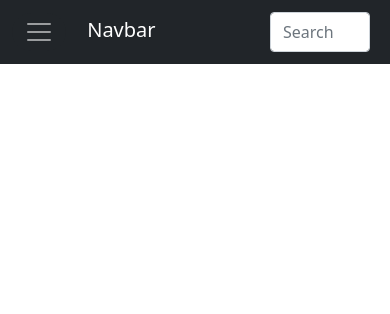
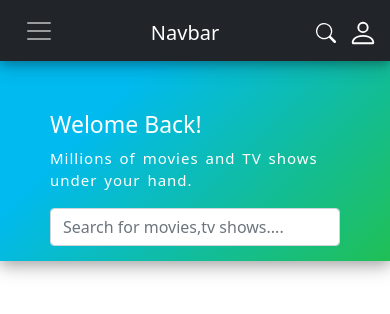
Before and after one commit to AliFikry/newWebsite.github.io, a plain HTML site: page index.html in a window 390 px wide. Drawn offline with nearby package versions, Linux system fonts and the light colour scheme.

Commit message:
Add files via upload

```diff
--- a/css/style.scss
+++ b/css/style.scss
@@ -3,6 +3,7 @@
 
 }
 .navbar{
+    box-shadow: 0 4px 8px 0 rgba(0, 0, 0, 0.2), 0 6px 20px 0 rgba(0, 0, 0, 0.19);
     .navbar-toggler{
         border-radius: 180px;
         background-color: #212529;
@@ -10,6 +11,12 @@
     button:hover{
         background-color: rgba(119, 119, 119, 0.24);
     }
+    xl{
+        margin-top: 5px;
+    }
+}
+.first{
+    display: none;
 }
 .search{
     display: flex;
@@ -21,22 +28,57 @@
         background-color: #212529;
 
     }
-    :hover{
+    .sign {
+        svg{
+            margin-top: 5px;
+            color: white;
+        }
+    }
+    .sign:hover{
         background-color: rgba(119, 119, 119, 0.24);
     }
     .credentials{
+        display: flex;
         button{
             color: white;
             font-size: 18px;
             font-weight: bold;
             background-color: #212529;
         }
-        :hover{
+        button:hover{
             background-color: rgba(119, 119, 119, 0.24);
+        }
+        .searchbar{
+            margin-top: 5px;
         }
     }
 }
-@media only screen and (max-width: 700px) {
+
+main{
+    .mainSearch{
+        box-shadow: 0 4px 12px 0 rgba(0, 0, 0, 0.2), 0 6px 20px 0 rgba(0, 0, 0, 0.19);
+        background-color: #20bf55;
+        background-image :linear-gradient(315deg, #20bf55 0%, #01baef 74%);
+
+        .content{
+            padding: 100px;
+            h1{
+                color: white;
+            }
+            p{
+                color: white;
+                font-size: 30px;
+                word-spacing: 2px;
+                letter-spacing: 1px;
+            }
+            input{
+
+            }
+        }
+
+    }
+}
+@media only screen and (max-width: 600px) {
     .search{
         display: flex;
         input{
@@ -44,7 +86,26 @@
             height: 40px;
         }
     }
+    .second{
+        display: none ;
+    }
+    .first{
+        display: block;
+    }
     .sign-btn{
       display: none !important;
     }
-  }
+    .mainSearch{
+        height: 200px;
+    }
+    .content{
+        padding: 50px !important;
+
+        h1{
+            font-size: 23px;
+        }
+        p{
+            font-size: 15px !important;
+        }
+    }
+}
--- a/index.html
+++ b/index.html
@@ -12,36 +12,51 @@
 
     <nav class="navbar navbar-dark bg-dark">
       <div class="container-fluid">
-        <a class="navbar-brand">
-          <button class="navbar-toggler navbar-brand border-0 "  type="button" data-bs-toggle="offcanvas" data-bs-target="#offcanvasExample" aria-controls="offcanvasExample">
+        <button class="navbar-toggler navbar-brand border-0 first"  type="button" data-bs-toggle="offcanvas" data-bs-target="#offcanvasExample" aria-controls="offcanvasExample">
+
           <span class="navbar-toggler-icon"></span>
         </button>
-          Navbar
+        <a class="navbar-brand" style="display: flex;">
+          <button class="navbar-toggler navbar-brand border-0 second"  type="button" data-bs-toggle="offcanvas" data-bs-target="#offcanvasExample" aria-controls="offcanvasExample">
+
+            <span class="navbar-toggler-icon"></span>
+          </button>
+          <xl>Navbar</xl>
         </a>
         <form class="">
           <div class="search">
-            <!-- <button class="navbar-toggler border-0" type="button" data-bs-toggle="collapse" data-bs-target="#collapseExample" aria-expanded="false" aria-controls="collapseExample">
-              <svg xmlns="http://www.w3.org/2000/svg" width="18" height="20" fill="currentColor" class="bi bi-search" viewBox="0 0 16 16">
+            <!-- <input class="form-control me-2" type="search" placeholder="Search" aria-label="Search"  > -->
+
+
+            <div class="credentials">
+              <!-- <button class="btn sign-btn">
+                Sign in
+              </button> -->
+
+              <button type="button" class="btn btn-primary navbar-toggler border-0  " data-bs-toggle="modal" data-bs-target="#exampleModal">
+                <svg xmlns="http://www.w3.org/2000/svg" width="20" height="20" fill="currentColor" class="bi bi-search searchbar" viewBox="0 0 16 16">
                   <path d="M11.742 10.344a6.5 6.5 0 1 0-1.397 1.398h-.001c.03.04.062.078.098.115l3.85 3.85a1 1 0 0 0 1.415-1.414l-3.85-3.85a1.007 1.007 0 0 0-.115-.1zM12 6.5a5.5 5.5 0 1 1-11 0 5.5 5.5 0 0 1 11 0z"/>
                 </svg>
-            </button> -->
-            <input class="form-control me-2" type="search" placeholder="Search" aria-label="Search"  >
+              </button>
+              <div class="modal fade" id="exampleModal" tabindex="-1" aria-labelledby="exampleModalLabel" aria-hidden="true">
+                <div class="modal-dialog modal-dialog-centered">
+                  <div class="modal-content">
+                    <input type="email" name="" id="" style="width: 100%;">
 
-            <!-- <div class="collapse" id="collapseExample">
-                <input class="form-control me-2" type="search" placeholder="Search" aria-label="Search">
-            </div> -->
-            <div class="credentials">
-             <button class="btn sign-btn">
-               Sign in
-             </button>
+                  </div>
+                </div>
+              </div>
+             <div class="sign">
+               <a href="#">
+                <svg xmlns="http://www.w3.org/2000/svg" width="30" height="30" fill="currentColor" class="bi bi-person" viewBox="0 0 16 16">
+                  <path d="M8 8a3 3 0 1 0 0-6 3 3 0 0 0 0 6zm2-3a2 2 0 1 1-4 0 2 2 0 0 1 4 0zm4 8c0 1-1 1-1 1H3s-1 0-1-1 1-4 6-4 6 3 6 4zm-1-.004c-.001-.246-.154-.986-.832-1.664C11.516 10.68 10.289 10 8 10c-2.29 0-3.516.68-4.168 1.332-.678.678-.83 1.418-.832 1.664h10z"/>
+                </svg>
+               </a>
+             </div>
             </div>
           </div>
 
         </form>
-
-      </div>
-    </nav>
-
         <div class="offcanvas offcanvas-start" tabindex="-1" id="offcanvasExample" aria-labelledby="offcanvasExampleLabel">
           <div class="offcanvas-header">
             <h5 class="offcanvas-title" id="offcanvasExampleLabel"></h5>
@@ -51,6 +66,19 @@
             <a href="#">Treading</a>
           </div>
         </div>
+      </div>
+    </nav>
+    <main>
+      <div class="mainSearch ">
+          <div class="content">
+            <h1>Welome Back!</h1>
+            <p>Millions of movies and TV shows under your hand.</p>
+            <input class="form-control me-2" type="search" placeholder="Search for movies,tv shows...." aria-label="Search"  >
+          </div>
+      </div>
+    </main>
+
+
     <script src="https://cdn.jsdelivr.net/npm/bootstrap@5.0.2/dist/js/bootstrap.bundle.min.js" integrity="sha384-MrcW6ZMFYlzcLA8Nl+NtUVF0sA7MsXsP1UyJoMp4YLEuNSfAP+JcXn/tWtIaxVXM" crossorigin="anonymous"></script>
 
     <!-- Option 2: Separate Popper and Bootstrap JS -->
@@ -58,5 +86,6 @@
     <script src="https://cdn.jsdelivr.net/npm/@popperjs/core@2.9.2/dist/umd/popper.min.js" integrity="sha384-IQsoLXl5PILFhosVNubq5LC7Qb9DXgDA9i+tQ8Zj3iwWAwPtgFTxbJ8NT4GN1R8p" crossorigin="anonymous"></script>
     <script src="https://cdn.jsdelivr.net/npm/bootstrap@5.0.2/dist/js/bootstrap.min.js" integrity="sha384-cVKIPhGWiC2Al4u+LWgxfKTRIcfu0JTxR+EQDz/bgldoEyl4H0zUF0QKbrJ0EcQF" crossorigin="anonymous"></script>
     -->
+    <script src="script.js"></script>
   </body>
 </html>
--- /dev/null
+++ b/script.js
@@ -0,0 +1,8 @@
+function openSearch() {
+    document.getElementById("myOverlay").style.display = "block";
+  }
+
+  // Close the full screen search box
+  function closeSearch() {
+    document.getElementById("myOverlay").style.display = "none";
+  }
```
Also changed, not shown: css/style.css, 1 other file. Lines whose indentation alone changed are shown as unchanged.
